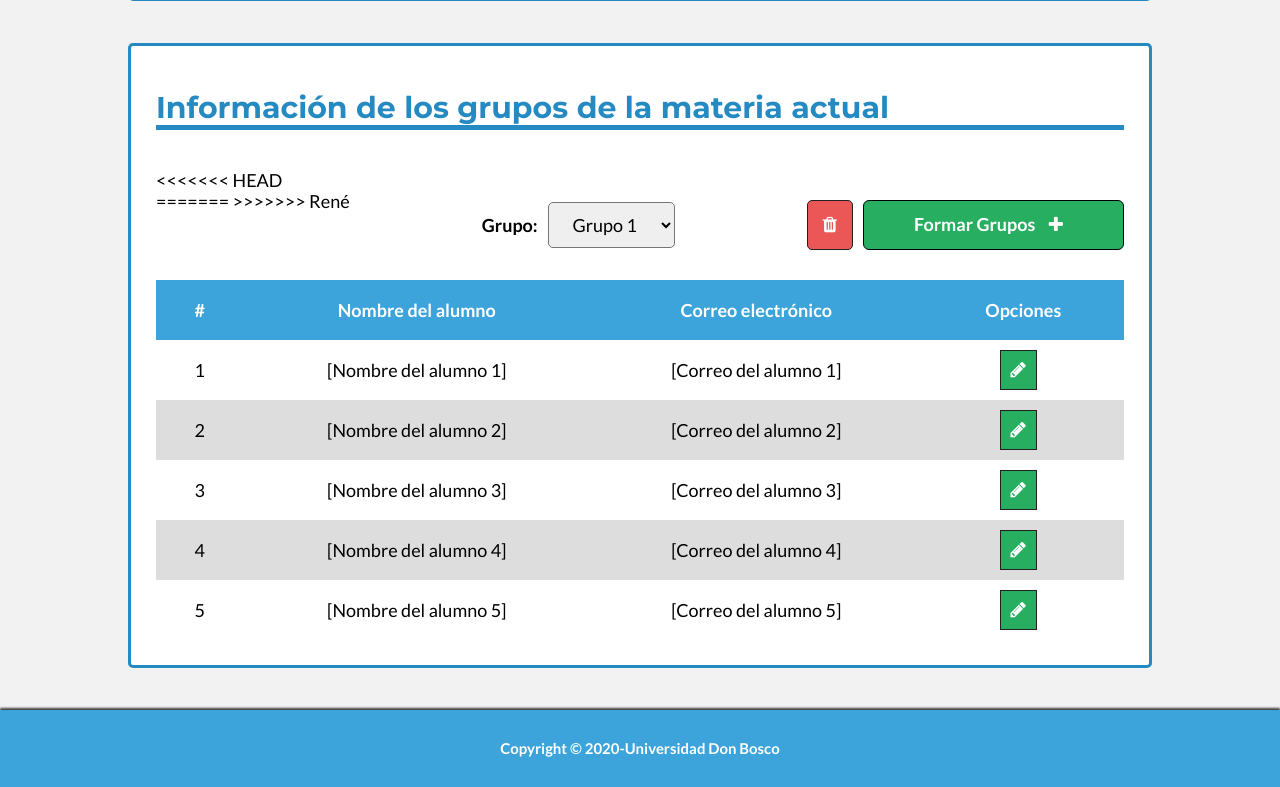
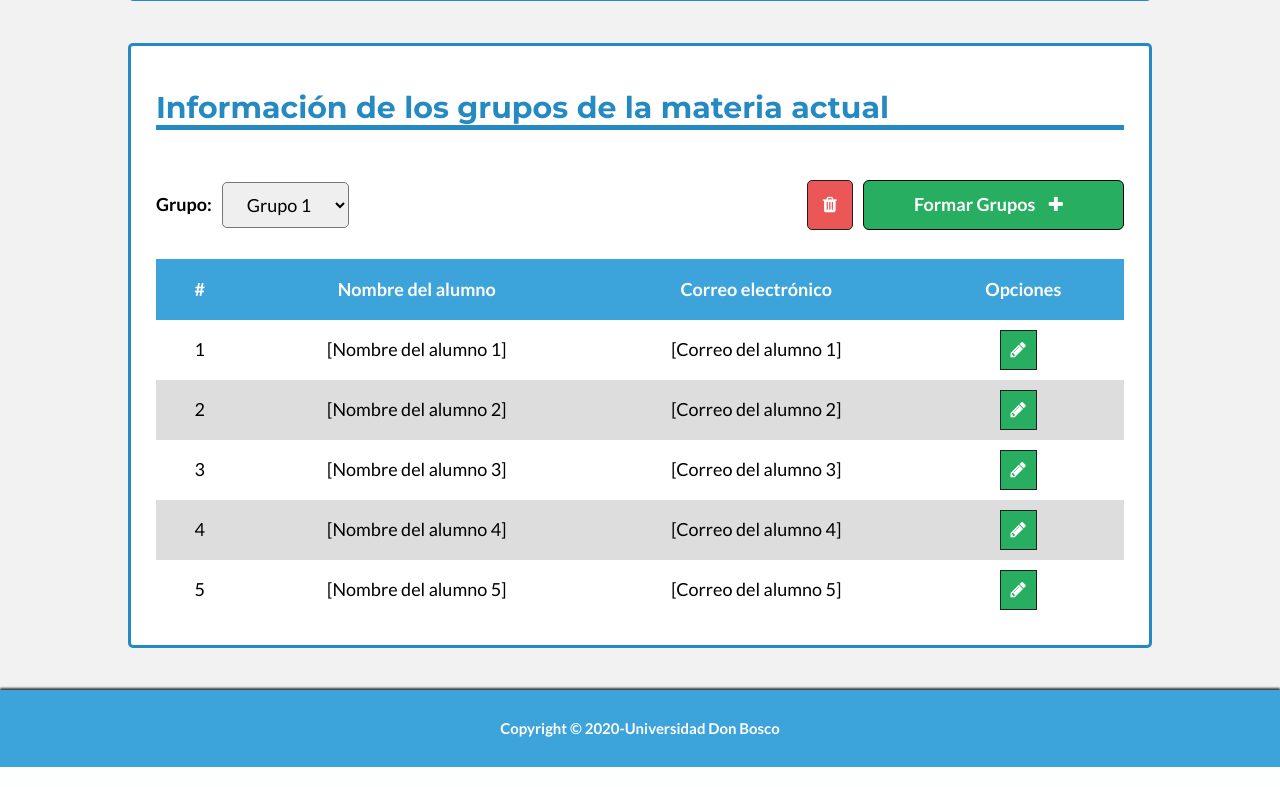
Before and after one commit to jaimenavarrete/proyecto-catedra-lis, a PHP site: page /grupos in a window 1280 px wide. Shown: the part 1353-2140 px from the top of the page. Run offline with PHP 8.4, Linux system fonts and the light colour scheme.

Commit message:
Copia datos de rene

```diff
--- a/css/styles.css
+++ b/css/styles.css
@@ -497,29 +497,6 @@ padding: 15px;
   text-decoration: none;
   width: 100%;
 }
-<<<<<<< HEAD
-
-/*** Login responsive celular ***/
-
-@media (max-width:625px){
-  #freg{
-    background-image: none;
-  }
-
-  .frm-l #salario .form-options .olvidar{
-      display: flex;
-      padding: 10px 0;
-
-  }
-
-  .form-horizontal .form-options input[type="checkbox"] {
-    margin-right: 175px;
-
-  }
-
-
-}
-=======
 /*Versión tablet*/
 @media (min-width:625px) and (max-width:1023px){
   /*Muesta las materias centradas*/
@@ -610,4 +587,3 @@ padding: 15px;
   overflow-x: auto;
   }
 }
->>>>>>> René
--- a/views/grupos.view.php
+++ b/views/grupos.view.php
@@ -123,11 +123,7 @@
 
         <div class="formtab">
             <h2>Información de los grupos de la materia actual</h2>
-<<<<<<< HEAD
-            <form class="search-container  sc-tab" >
-=======
             <form class="search-container sc-tab">
->>>>>>> René
                 <div class="select-container">
                     <h4>Grupo:</h4>
                     <select name="lista-grupos" class="materias">
```
